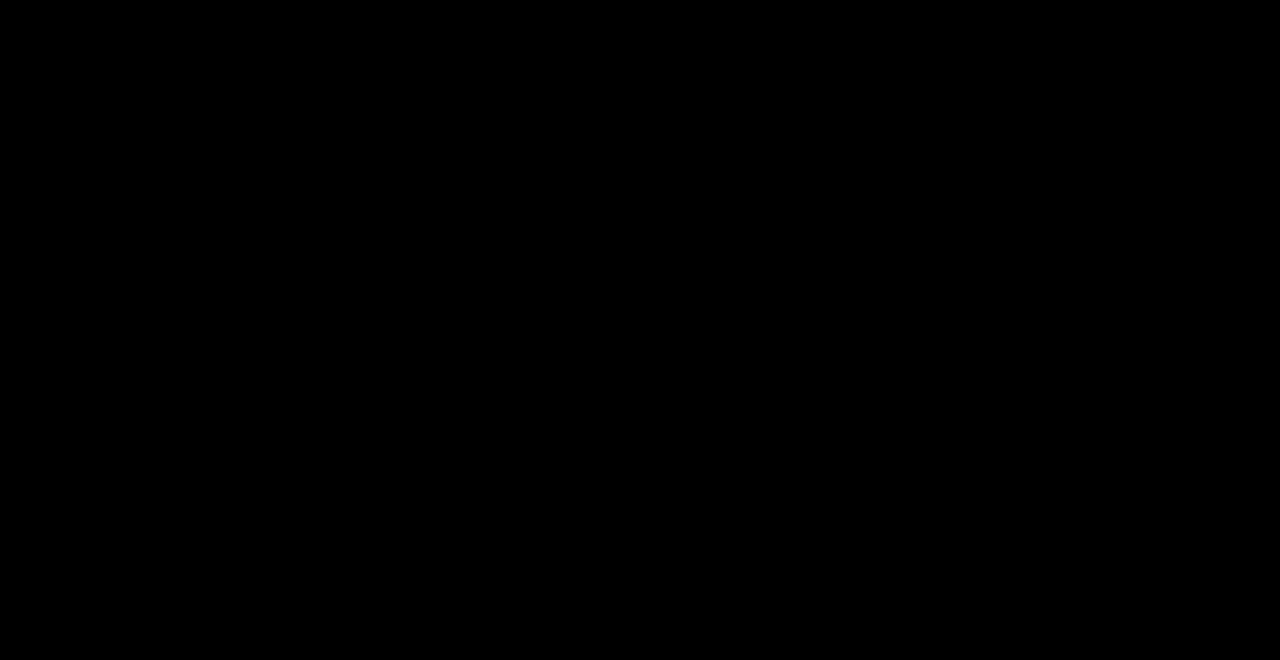
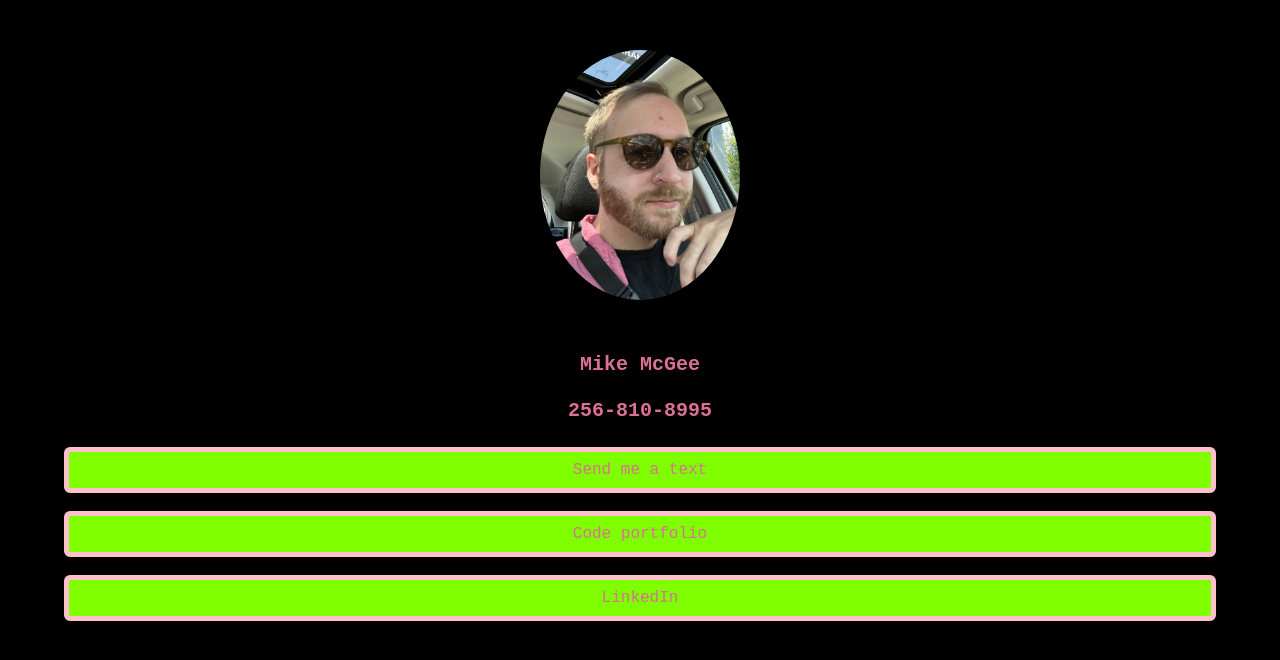
Before and after one commit to mikemcgee92/LAB-link-in-bio, a plain HTML site: page index.html in a window 1280 px wide. Drawn offline with nearby package versions, Linux system fonts and the light colour scheme.

Commit message:
modified html and CSS to fit project specifications

```diff
--- a/index.html
+++ b/index.html
@@ -8,7 +8,18 @@
   <link rel="stylesheet" href="main.css">
 </head>
 <body>
-
+  <div id="img-wrapper">
+    <img src="IMG_6289.jpg"/>
+  </div>
+  <div id="text-wrapper">
+    <p>Mike McGee</p>
+    <p>256-810-8995</p>
+  </div>
+  <div class="d-grid gap-2">
+    <button class="btn btn-primary" type="button">Send me a text</button>
+    <button class="btn btn-primary" type="button">Code portfolio</button>
+    <button class="btn btn-primary" type="button">LinkedIn</button>
+  </div>
   <script src="https://cdn.jsdelivr.net/npm/bootstrap@5.3.3/dist/js/bootstrap.bundle.min.js" integrity="sha384-YvpcrYf0tY3lHB60NNkmXc5s9fDVZLESaAA55NDzOxhy9GkcIdslK1eN7N6jIeHz" crossorigin="anonymous"></script>
   <script src="main.js"></script>
 </body>
--- a/main.css
+++ b/main.css
@@ -1,3 +1,44 @@
 body {
   background-color: black;
+  background-image: none;
+  font-family: monospace;
+  font-size: x-large;
+  font-weight: bold;
 }
+
+img {
+  border-radius: 50%;
+  height: 250px;
+  width: 200px;
+}
+
+p {
+  color: palevioletred;
+}
+
+#text-wrapper {
+  display: flex;
+  flex-direction: column;
+  flex-wrap: wrap;
+  justify-content: center;
+  align-items: center;
+}
+
+#img-wrapper {
+  display: flex;
+  flex-direction: row;
+  flex-wrap: wrap;
+  justify-content: center;
+  margin-bottom: 50px;
+  margin-top: 50px;
+}
+
+.btn.btn-primary {
+  width: 90%;
+  background-color: chartreuse;
+  color: palevioletred;
+  border: 5px solid pink;
+  margin-left: 5%;
+  margin-top: 5px;
+  margin-bottom: 5px;
+}
```
Also changed, not shown: IMG_6289.jpg (added).
